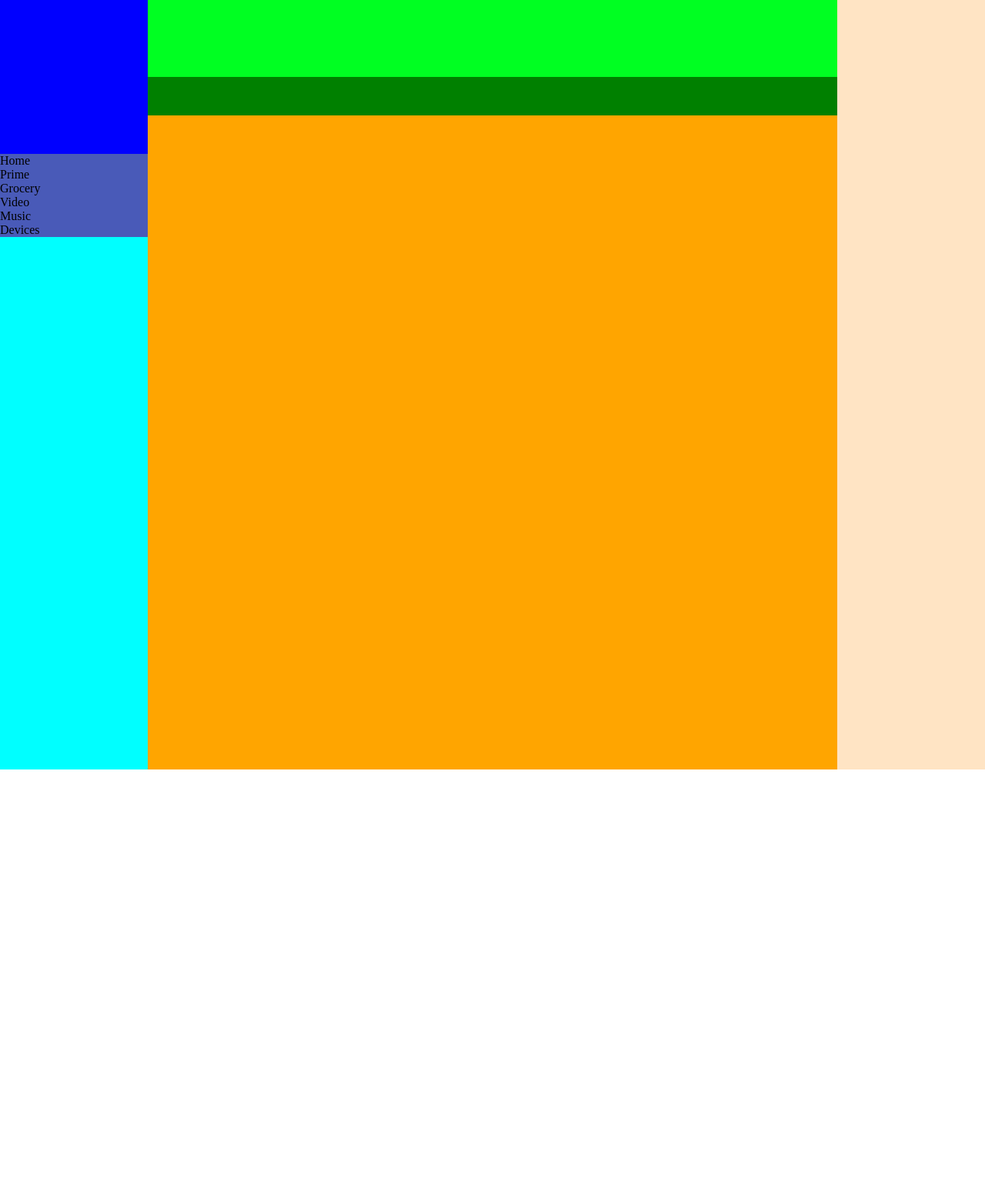
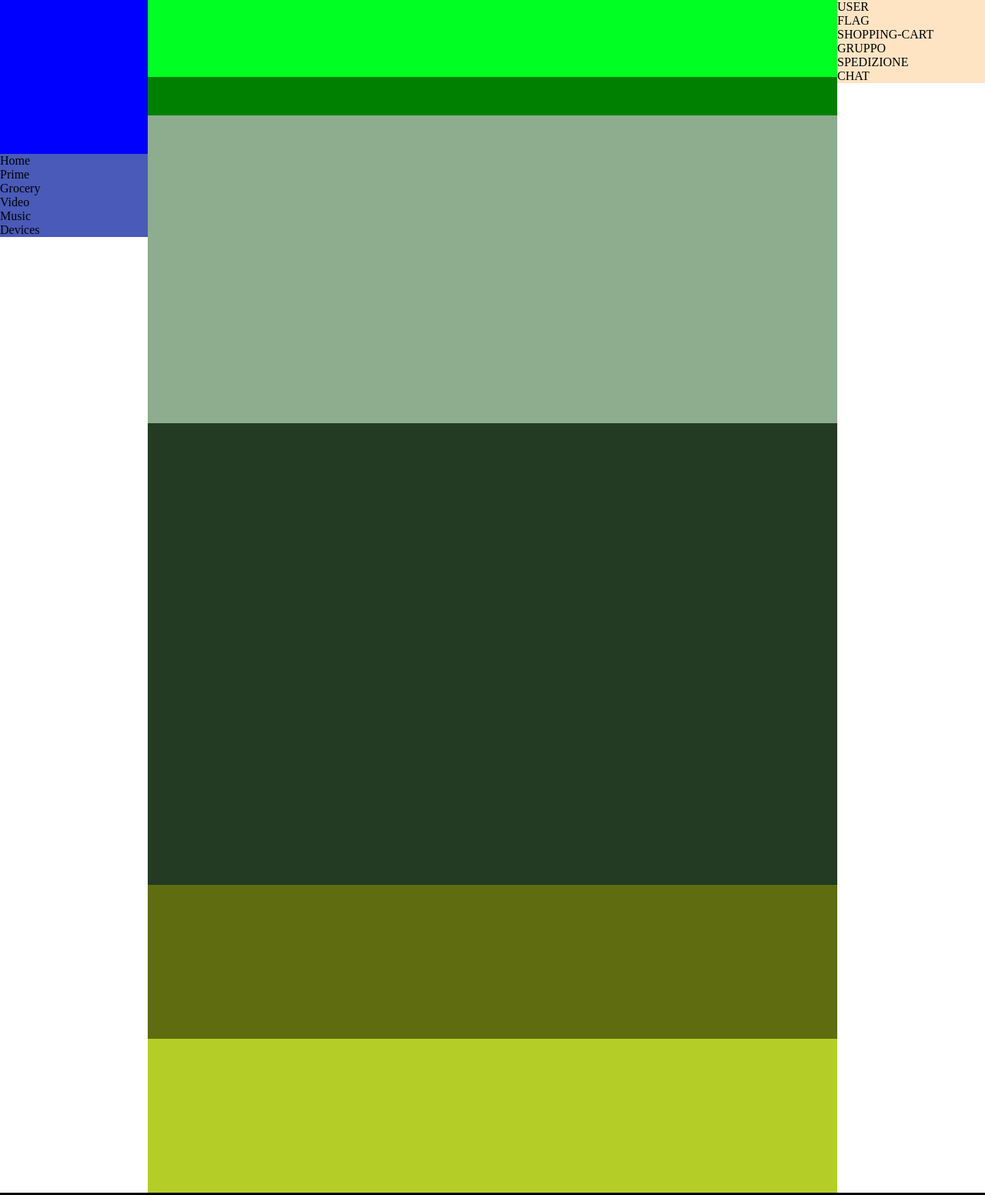
Before and after one commit to Om12ek99/html-css-amazon-reskin, a plain HTML site: page index.html in a window 1280 px wide. Shown: the whole page at 77% size. Before the commit the page ends 1000 px from the top, so only its background shows below. Drawn offline with Linux system fonts and the light colour scheme.

Commit message:
add:scaffholding-completo

```diff
--- a/css/style.css
+++ b/css/style.css
@@ -21,21 +21,21 @@ main{
     width: 15%;
     min-width: 10%;
     /*debug*/
-    height: 1000px;
+    height: fit-content;
     background-color: aqua;
 }
 .container:nth-child(2){
     width: 70%;
     min-width: 60%;
     /*debug*/
-    height: 1000px;
+    height: fit-content;
     background-color: orange;
 }
 .container:last-child{
     width: 15%;
     min-width: 10%;
     /*debug*/
-    height: 1000px;
+    height: fit-content;
     background-color: bisque;
 }
 
@@ -74,3 +74,39 @@ main{
     height: 50px;
     background-color: green;
 }
+
+/*SLIDER*/
+.slider{
+    width: 100%;
+    /*debug*/
+    height: 400px;
+    background-color: rgb(142, 172, 142);
+}
+/*RECOMMENDED-FOR-YOU-SECTION*/
+.recsec{
+    width: 100%;
+    /*debug*/
+    height: 600px;
+    background-color: rgb(35, 59, 35);
+}
+/*WATCH-NEXT-SECTION*/
+.watchsec{
+    width: 100%;
+    /*debug*/
+    height: 200px;
+    background-color: rgb(95, 109, 16);
+}
+.listensec{
+    width: 100%;
+    /*debug*/
+    height: 200px;
+    background-color: rgb(181, 206, 39);
+}
+/*mainsection*/
+
+/*FOOTER*/
+footer{
+    /*debug*/
+    height: 500px;
+    background-color: rgb(0, 0, 0);
+}
--- a/index.html
+++ b/index.html
@@ -49,32 +49,51 @@
         <!-- /HEADER     -->
 
         <!-- SLIDER -->
+            <div class="slider">
+
+            </div>
         <!-- /SLIDER -->
 
         <!-- RECOMMENDED-FOR-YOU-SECTION -->
+            <div class="recsec">
+
+            </div>
         <!-- /RECOMMENDED-FOR-YOU-SECTION -->
 
         <!-- WATCH-NEXT-SECTION -->
+            <div class="watchsec">
+
+            </div>
         <!-- /WATCH-NEXT-SECTION -->
 
         <!-- LISTEN-NEXT-SECTION -->
+            <div class="listensec">
+
+            </div>
         <!-- /LISTEN-NEXT-SECTION -->
     </div>
     <!-- /MAINSECTION -->
 
     <!-- UTIILITIES-BAR -->
     <div class="container flex">
-
+        <!-- UTILITIES -->
+        <ul>
+            <li>USER</li>
+            <li>FLAG</li>
+            <li>SHOPPING-CART</li>
+            <li>GRUPPO</li>
+            <li>SPEDIZIONE</li>
+            <li>CHAT</li>
+        </ul>
+        <!-- /UTILITIES -->
     </div>
-        <!-- LOGO -->
-        <!-- /LOGO -->
-
-        <!-- UTILITIES -->
-        <!-- /UTILITIES -->
     <!-- /UTIILITIES-BAR -->
 
     </main>
     <!-- FOOTER -->
+    <footer>
+
+    </footer>
     <!-- /FOOTER -->
 </body>
 </html>
```
